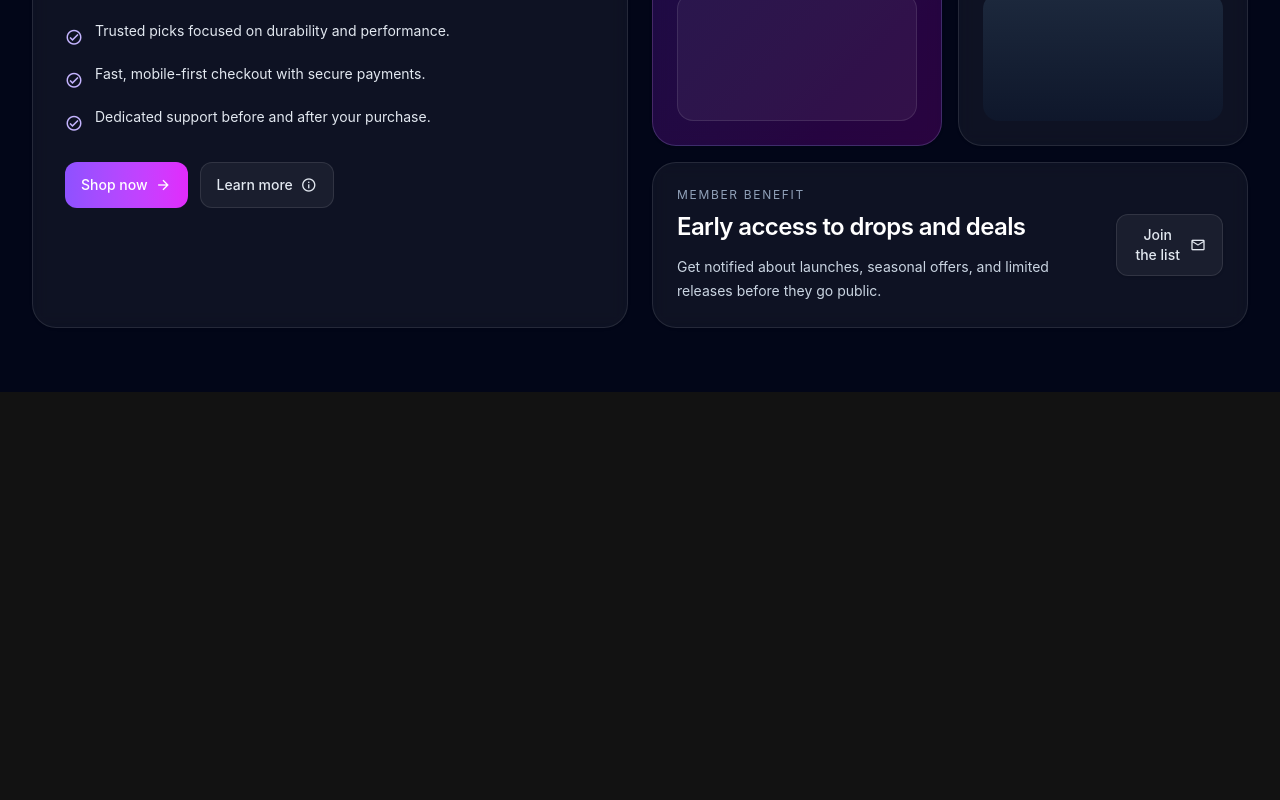
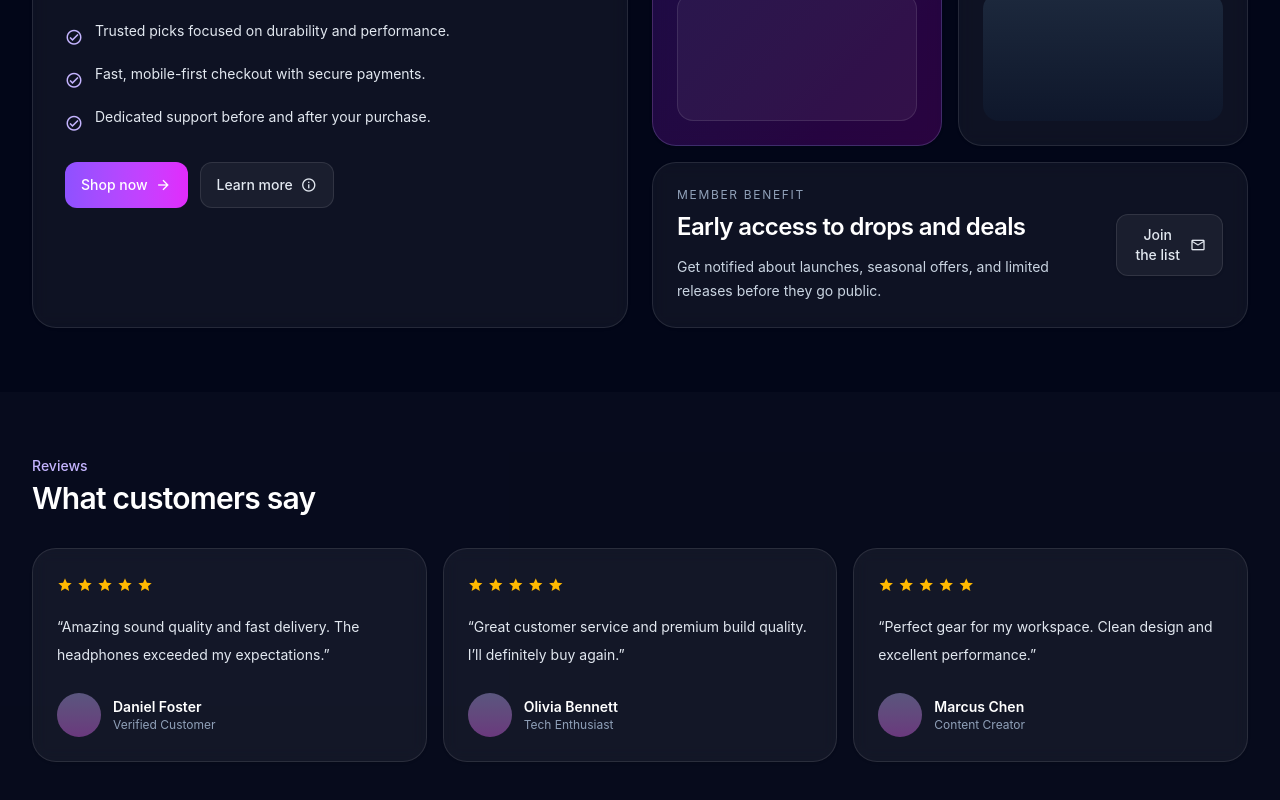
Before and after one commit to Gabriel-Alb/commerce-kit, a Vue app in the folder frontend/: page / in a window 1280 px wide. Shown: the part 2089-2889 px from the top of the page. Before the commit the page ends 2481 px from the top, so only its background shows below. Built offline with nearby package versions, Linux system fonts and the light colour scheme.

Commit message:
refactor: add testimonials section to home view

```diff
--- a/frontend/src/views/Homeview.vue
+++ b/frontend/src/views/Homeview.vue
@@ -135,6 +135,12 @@
       @secondary-click="onFeatureSecondaryClick"
       @bottom-action-click="onFeatureBottomActionClick"
     />
+
+    <TestimonialsSection
+      :eyebrow="testimonialsEyebrow"
+      :title="testimonialsTitle"
+      :testimonials="testimonials"
+    />
   </AppShell>
 </template>
 
@@ -143,7 +149,8 @@ import AppHeader from "../components/layout/AppHeader.vue";
 import AppShell from "../components/layout/AppShell.vue";
 import CategoriesSection from "../components/ui/CategoriesSection.vue";
 import ProductCard from "../components/ui/ProductCard.vue";
-import FeatureSplitSection from"../components/ui/FeatureSplitSection.vue"
+import FeatureSplitSection from "../components/ui/FeatureSplitSection.vue";
+import TestimonialsSection from "../components/ui/TestimonialsSection.vue";
 
 const brand = {
   href: "#",
@@ -300,6 +307,30 @@ const featureBottomCard = {
   },
 };
 
+const testimonialsEyebrow = "Reviews";
+const testimonialsTitle = "What customers say";
+
+const testimonials = [
+  {
+    name: "Daniel Foster",
+    role: "Verified Customer",
+    comment:
+      "Amazing sound quality and fast delivery. The headphones exceeded my expectations.",
+  },
+  {
+    name: "Olivia Bennett",
+    role: "Tech Enthusiast",
+    comment:
+      "Great customer service and premium build quality. I’ll definitely buy again.",
+  },
+  {
+    name: "Marcus Chen",
+    role: "Content Creator",
+    comment:
+      "Perfect gear for my workspace. Clean design and excellent performance.",
+  },
+];
+
 function onHeaderAction(action) {
   if (action?.ariaLabel === "Buscar") console.log("abrir busca");
   if (action?.ariaLabel === "Carrinho") console.log("abrir carrinho");
```
